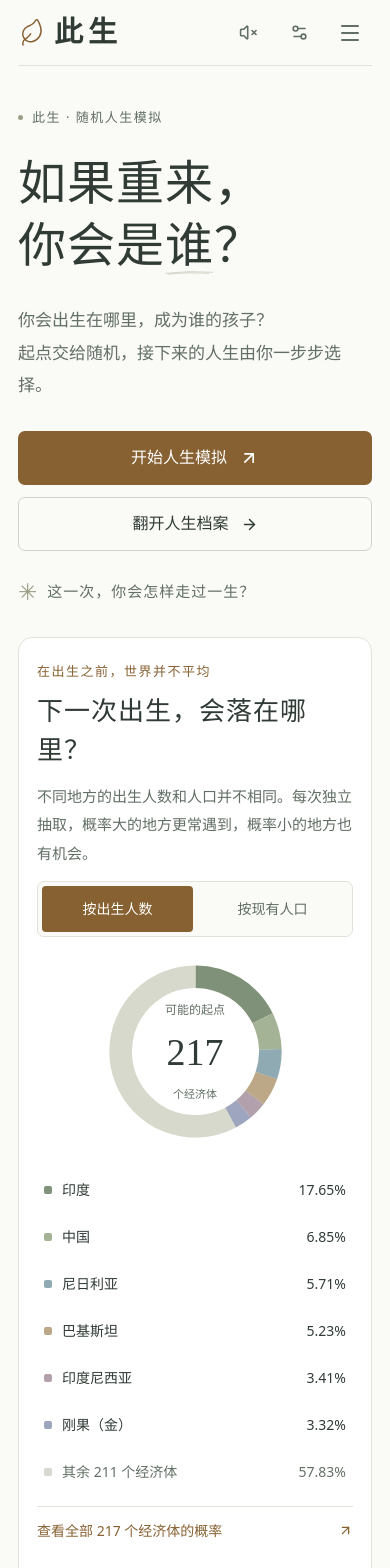
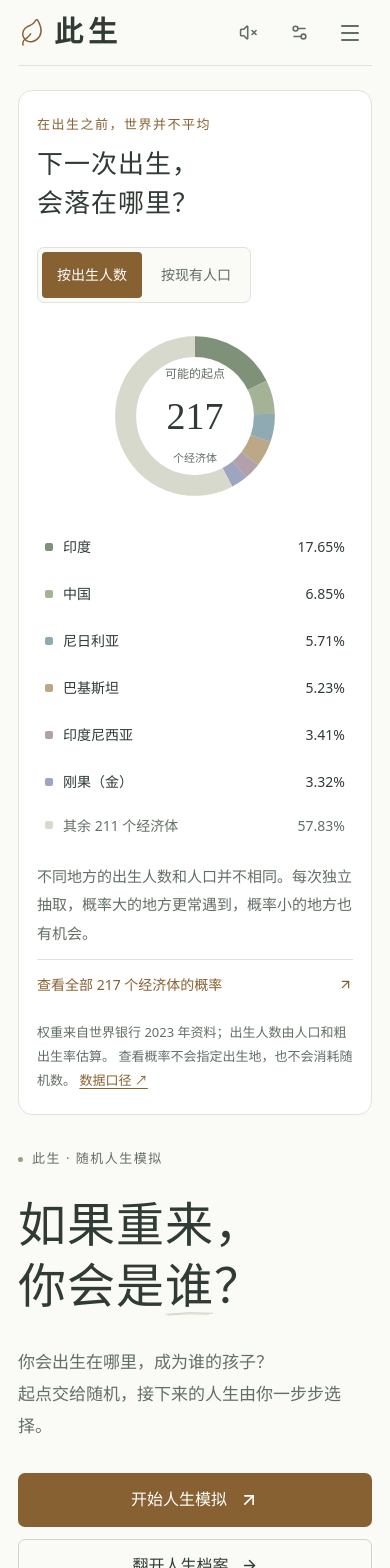
Before and after one commit to bankeluilian/cisheng, a Next.js app: page / in a window 390 px wide. Shown: the top 1568 px of the page. Built offline with nearby package versions, Linux system fonts and the light colour scheme.

Commit message:
Update Site source

```diff
--- a/app/layout-balance.css
+++ b/app/layout-balance.css
@@ -12,6 +12,18 @@
 .hero-birth-odds{align-self:start;display:block}
 .hero-birth-odds .birth-probability{width:100%;height:auto;border-radius:var(--panel-radius)}
 .hero-birth-odds .prob-visual{grid-template-columns:minmax(130px,.8fr) minmax(0,1fr);align-items:center}
+/* On the landing page, the circle comes before explanatory copy. */
+.hero-birth-odds .birth-probability{display:flex;flex-direction:column;gap:12px}
+.hero-birth-odds .prob-heading{order:0}
+.hero-birth-odds .prob-heading h2{text-wrap:balance}
+.hero-birth-odds .prob-methods{order:1;align-self:flex-start;margin:0}
+.hero-birth-odds .prob-visual{order:2;width:100%;margin:6px 0;align-items:start}
+.hero-birth-odds .prob-donut{width:220px;max-width:100%;margin:0 auto}
+.hero-birth-odds .prob-legend>button,.hero-birth-odds .prob-legend>div{min-height:36px;padding:5px 7px}
+.hero-birth-odds .prob-lead{order:3;margin:0}
+.hero-birth-odds .prob-country-detail{order:4;margin:0}
+.hero-birth-odds .prob-all{order:5;margin:0}
+.hero-birth-odds .prob-source{order:6;margin:0}
 .start-settings{margin-top:24px;padding:24px 0}
 .setup-note{margin-top:20px;justify-content:center;text-align:center}
 .intro-section{margin-top:48px}
@@ -155,6 +167,8 @@
  .hero{grid-template-columns:minmax(0,1fr);gap:var(--layout-gap)}
  .hero-copy{padding:20px 0}
  .hero-birth-odds{margin:0}
+ .hero-birth-odds{order:-1}
+ .hero-birth-odds .prob-legend>button{min-height:44px}
  .hero-birth-odds .prob-visual{grid-template-columns:repeat(2,minmax(0,1fr))}
  .start-settings{margin-top:20px}
  .intro-section{margin-top:32px}
@@ -189,6 +203,7 @@
  .hero-buttons{grid-template-columns:minmax(0,1fr)}
  .hero-buttons .btn{width:100%}
  .hero-birth-odds .prob-visual{grid-template-columns:minmax(0,1fr)}
+ .hero-birth-odds .prob-donut{width:190px}
  .hero-birth-odds .birth-probability{padding:22px 18px}
  .birth-hero>.birth-art{height:220px}
  .birth-hero>.birth-intro-copy{padding:26px 20px}
```
